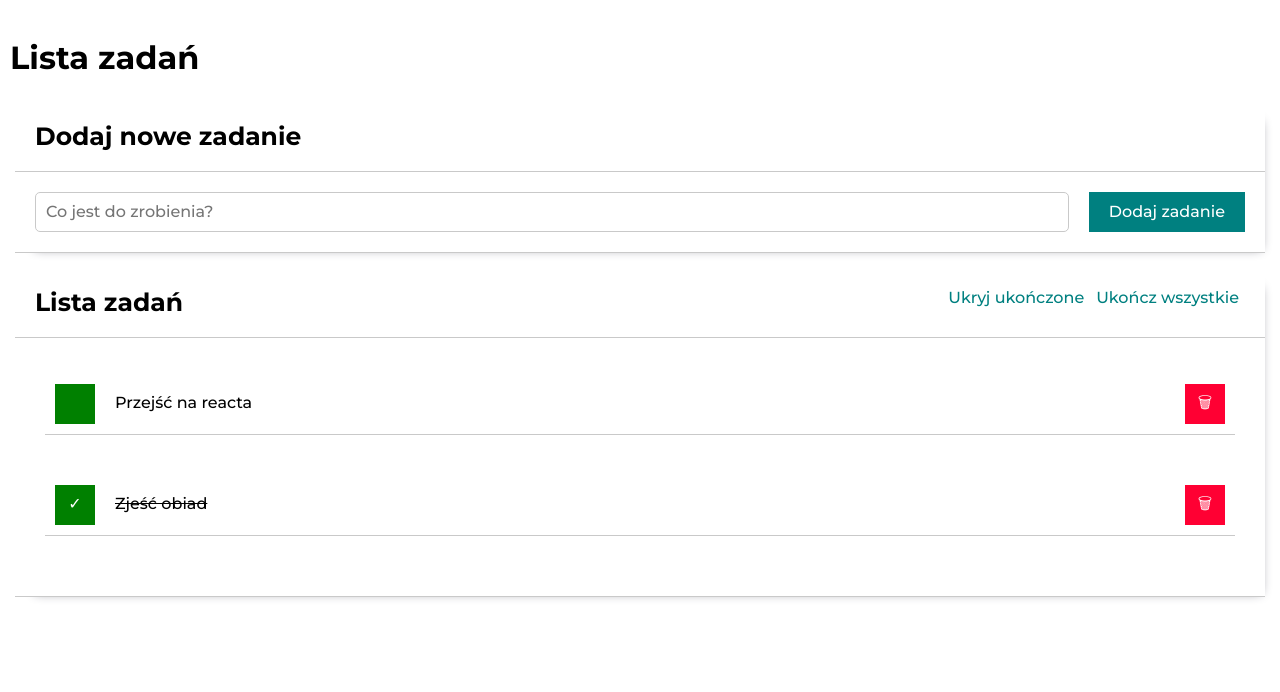
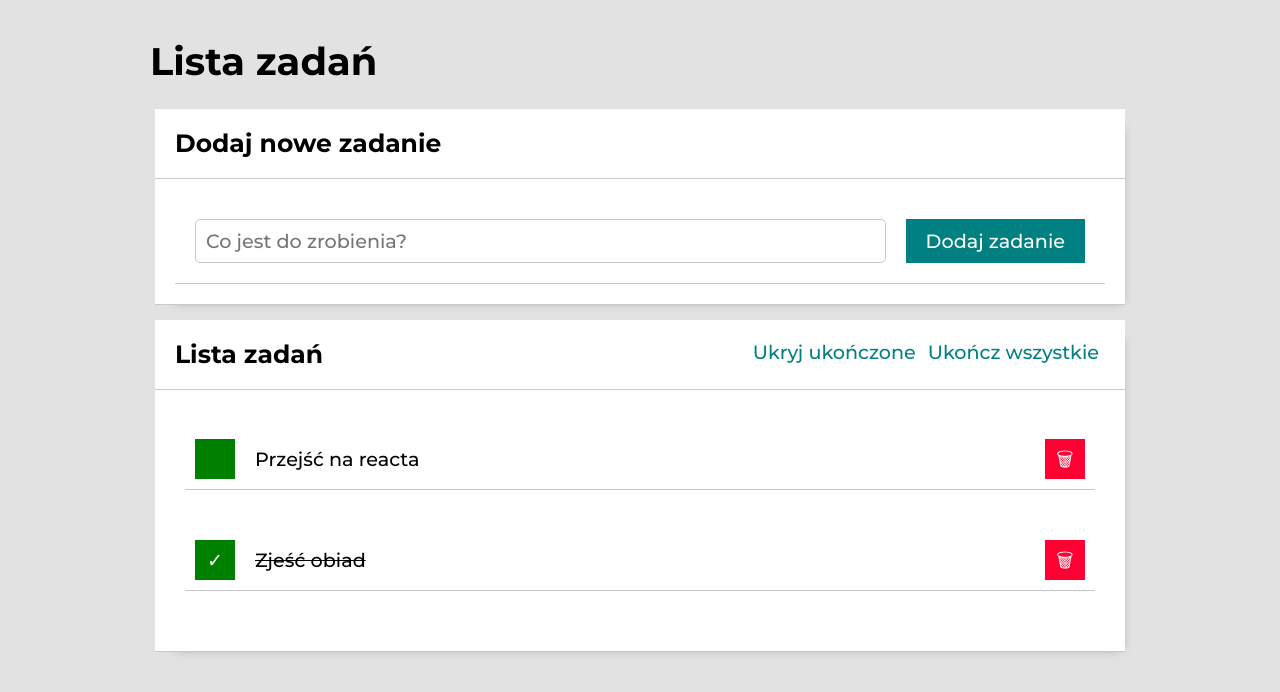
Before and after one commit to JamieShifter/todo-list-react, a React (Create React App) app: page / in a window 1280 px wide. Shown: the top 692 px of the page. Built offline with nearby package versions, Linux system fonts and the light colour scheme.

Commit message:
Added Container module + styling, fixed styling for body

```diff
--- a/src/App.js
+++ b/src/App.js
@@ -1,10 +1,12 @@
 import Form from "./Form";
 import Tasks from "./Tasks";
 import Buttons from "./Buttons";
+import Container from "./Container";
+import "./index.css";
 
 const tasks = [
-  {id: 1, content: "Przejść na reacta", done: false},
-  {id: 2, content: "Zjeść obiad", done: true}
+  { id: 1, content: "Przejść na reacta", done: false },
+  { id: 2, content: "Zjeść obiad", done: true }
 ];
 
 const hideDoneTasks = false;
@@ -15,18 +17,15 @@ function App() {
       <header className="header">
         <h1 className="header__text">Lista zadań</h1>
       </header>
-      <div className="container">
-        <Form/>
-      </div>
-      <div className="container">
-        <div className="form__container form__container--withButtons">
-          <span className="form__title">Lista zadań</span>
-          <Buttons tasks={tasks} hideDoneTasks={hideDoneTasks}/>
-        </div>
-        <div className="form__container form__container--tasks">
-          <Tasks tasks={tasks} hideDoneTasks={hideDoneTasks}/>
-        </div>
-      </div>
+      <Container
+      title="Dodaj nowe zadanie"
+      body={<Form/>}
+      />
+      <Container
+      title="Lista zadań"
+      body={<Tasks tasks={tasks} hideDoneTasks={hideDoneTasks} />}
+      extraHeaderContent={<Buttons tasks={tasks} hideDoneTasks={hideDoneTasks} />
+      } />
     </main>
   );
 }
--- a/src/Buttons/style.css
+++ b/src/Buttons/style.css
@@ -19,19 +19,6 @@
     }
 }
 
-
-.form__container--withButtons {
-    display: flex;
-    justify-content: space-between;
-}
-
-@media (max-width: 767px) {
-    .form__container--withButtons {
-        display: flex;
-        flex-flow: column wrap;
-    }
-}
-
 @media (max-width: 767px) {
     .form__buttons {
         display: flex;
--- /dev/null
+++ b/src/Container/index.js
@@ -0,0 +1,15 @@
+import "./style.css";
+
+const Container = ({title, body, extraHeaderContent}) => (
+    <div className="container">
+        <div className="form__container form__container--withButtons">
+          <span className="form__title">{title}</span>
+          {extraHeaderContent}
+        </div>
+        <div className="form__container form__container--tasks">
+          {body}
+        </div>
+      </div>
+);
+
+export default Container;
--- /dev/null
+++ b/src/Container/style.css
@@ -0,0 +1,35 @@
+.container {
+    background-color: rgb(255, 255, 255);
+    margin: 15px;
+    box-shadow: 8px 8px 10px -12px rgba(136, 136, 148, 1);
+  }
+
+.form__container--withButtons {
+    display: flex;
+    justify-content: space-between;
+}
+
+@media (max-width: 767px) {
+    .form__container--withButtons {
+        display: flex;
+        flex-flow: column wrap;
+    }
+}
+
+.form__container {
+  width: 100%;
+  padding: 20px;
+  border-bottom: 1px solid rgb(201, 201, 201);
+}
+
+@media (max-width: 767px) {
+  .form__container--submit {
+      display: flex;
+      flex-wrap: wrap;
+      flex-direction: column;
+  }
+}
+
+.form__container--submit {
+  display: flex;
+}
--- a/src/Form/index.js
+++ b/src/Form/index.js
@@ -2,9 +2,6 @@ import "./style.css";
 
 const Form = () => (
     <form className="form">
-        <div className="form__container">
-            <legend className="form__title">Dodaj nowe zadanie</legend>
-        </div>
         <div className="form__container form__container--submit">
             <input className="form__task" placeholder="Co jest do zrobienia?" />
             <button className="form__submit">Dodaj zadanie</button>
--- a/src/Form/style.css
+++ b/src/Form/style.css
@@ -1,24 +1,6 @@
 .form__title {
     font-size: 25px;
     font-weight: 700;
-}
-
-.form__container {
-    width: 100%;
-    padding: 20px;
-    border-bottom: 1px solid rgb(201, 201, 201);
-}
-
-@media (max-width: 767px) {
-    .form__container--submit {
-        display: flex;
-        flex-wrap: wrap;
-        flex-direction: column;
-    }
-}
-
-.form__container--submit {
-    display: flex;
 }
 
 .form__task {
--- a/src/index.css
+++ b/src/index.css
@@ -7,7 +7,7 @@ html{
   box-sizing: inherit;
 }
 
-.body {
+body {
   background-color: rgb(226, 226, 226);
   margin: auto;
   max-width: 1000px;
@@ -20,9 +20,3 @@ html{
   padding-top: 30px;
   padding-bottom: 10px;
 }
-
-.container {
-  background-color: rgb(255, 255, 255);
-  margin: 15px;
-  box-shadow: 8px 8px 10px -12px rgba(136, 136, 148, 1);
-}
```
